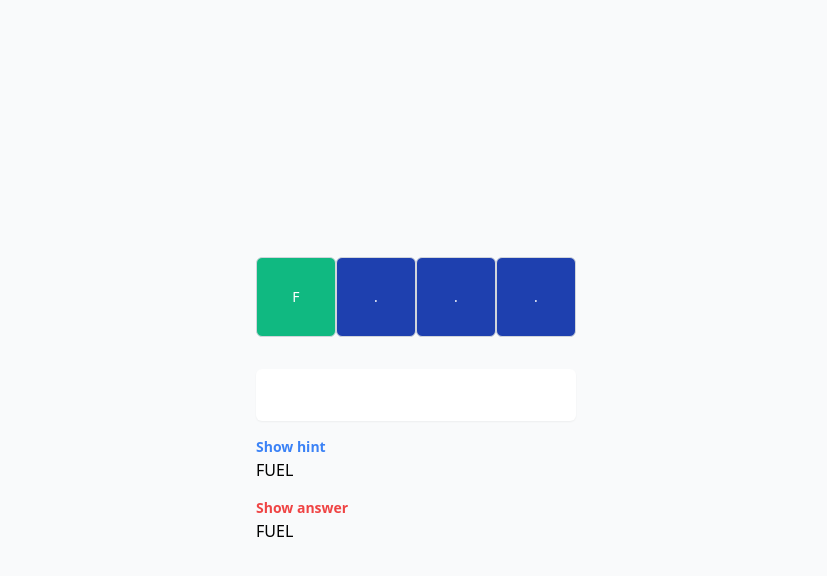
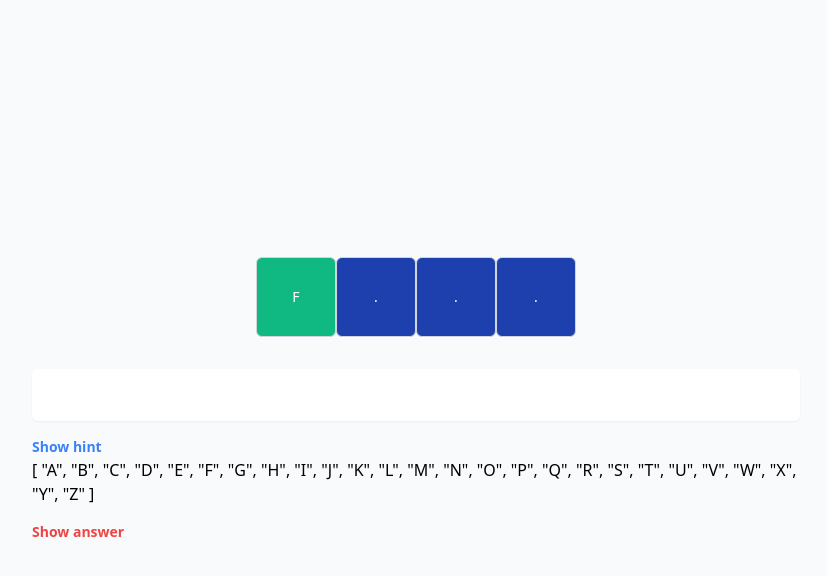
Before and after one commit to resohead/mastermind, a Vue app: page / in a window 1280 px wide. Both pictures are taken after a click on the button "Show hint". Shown: the top 576 px of the page, without its empty margins (224-1051 px from the left). Built offline with nearby package versions, Linux system fonts and the light colour scheme.

Commit message:
feat: show hint - remaining letters

```diff
--- a/src/components/Mastermind.vue
+++ b/src/components/Mastermind.vue
@@ -28,8 +28,8 @@
   </form>
 
   <div>
-    <button @click="reveal" class="mt-4 text-sm text-underline text-blue-500 font-bold">Show hint</button>
-    <p v-if="revealed" class="text-small">{{ this.secretWord }}</p>
+    <button @click="showHint" class="mt-4 text-sm text-underline text-blue-500 font-bold">Show hint</button>
+    <p v-if="needsHint" class="text-small">{{ this.remainingWords }}</p>
   </div>
 
   <div>
@@ -55,13 +55,17 @@ export default {
     return {
       answer: '',
       answers: [],
-      revealed: false
+      revealed: false,
+      needsHint: false
     };
   },
 
   methods: {
     reveal() {
       this.revealed = !this.revealed
+    },
+    showHint() {
+      this.needsHint = !this.needsHint
     },
     submit() {
       if (this.$refs.form.checkValidity()) {
@@ -105,6 +109,12 @@ export default {
     },
     isCorrect() {
       return this.lastGuess?.value.toUpperCase() === this.secretWord
+    },
+    remainingWords() {
+      const alphabet = 'ABCDEFGHIJKLMNOPQRSTUVWXYZ'
+      const used = this.answers.map(({characters}) => characters).flat()
+
+      return alphabet.split('').filter(x => !used.includes(x));
     }
   }
 }
```
